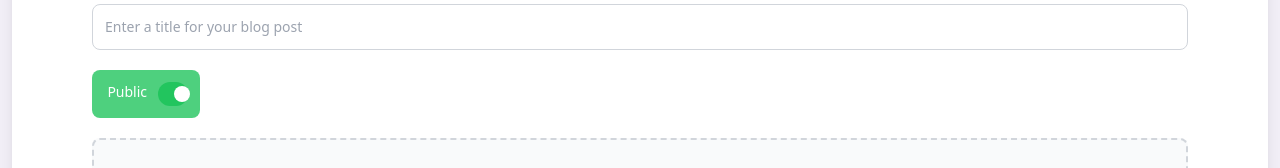
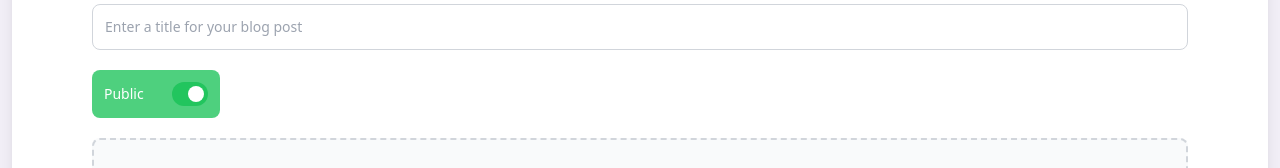
Before and after one commit to heyswayam/CodeBlox, a React (Vite) app: page /add-post in a window 1280 px wide. Shown: the part 120-288 px from the top of the page. Built offline with nearby package versions, Linux system fonts and the light colour scheme; no server answers; a web font is replaced by a local one.

Commit message:
fix: Fix the width issue of status toggle button

```diff
--- a/src/components/PostForm.jsx
+++ b/src/components/PostForm.jsx
@@ -194,16 +194,14 @@ export default function PostForm({ post }) {
 										<span className='text-sm'>{mode === "private" ? "Private" : "Public"}</span>
 									</label>
 								</div> */}
-								<div className='grid grid-cols-1 gap-4 text-center sm:grid-cols-3'>
-									<div>
-										<label htmlFor='status' className={`block w-full cursor-pointer rounded-lg p-3 text-white dark:hover:border-white ${mode === "private" ? "bg-blue-500/80 dark:bg-blue-500/50" : "bg-green-500/80 dark:bg-green-500/50 "} flex w-32`}>
-											<input {...register("status")} id='status' type='checkbox' onChange={handleRadioChange} className='hidden' checked={mode === "public"} />
-											<span className='text-sm w-16'>{mode === "private" ? "Private" : "Public"}</span>
-											<span className={`ml-2 inline-block w-10 h-6 align-middle relative ${mode === "public" ? "bg-green-500" : "bg-blue-500"} rounded-full transition-colors duration-300`}>
-												<span className={`absolute left-1 top-1 w-4 h-4 bg-white rounded-full transition-transform duration-300 ${mode === "public" ? "transform translate-x-3" : ""}`}></span>
-											</span>
-										</label>
-									</div>
+									<div className='grid grid-cols-1 gap-4 text-center sm:grid-cols-3'>
+									<label htmlFor='status' className={`block cursor-pointer rounded-lg p-3 text-white dark:hover:border-white ${mode === "private" ? "bg-blue-500/80 dark:bg-blue-500/50" : "bg-green-500/80 dark:bg-green-500/50 "} flex items-center justify-between w-32`}>
+										<input {...register("status")} id='status' type='checkbox' onChange={handleRadioChange} className='hidden' checked={mode === "public"} />
+										<span className='text-sm'>{mode === "private" ? "Private" : "Public"}</span>
+										<span className={`ml-2 inline-block w-9 h-6 align-middle relative ${mode === "public" ? "bg-green-500" : "bg-blue-500"} rounded-full transition-colors duration-300`}>
+											<span className={`absolute left-1 top-1 w-4 h-4 bg-white rounded-full transition-transform duration-300 ${mode === "public" ? "transform translate-x-3" : ""}`}></span>
+										</span>
+									</label>
 								</div>
 							</div>
 							<div>
```
